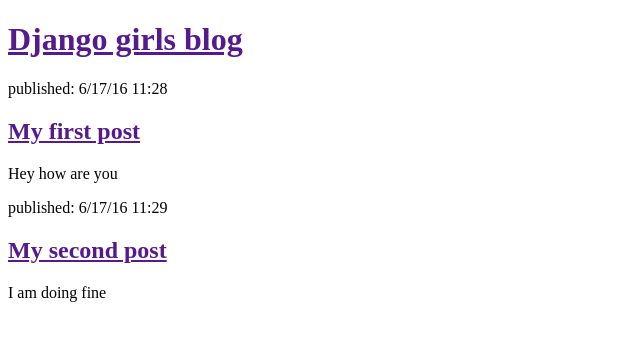
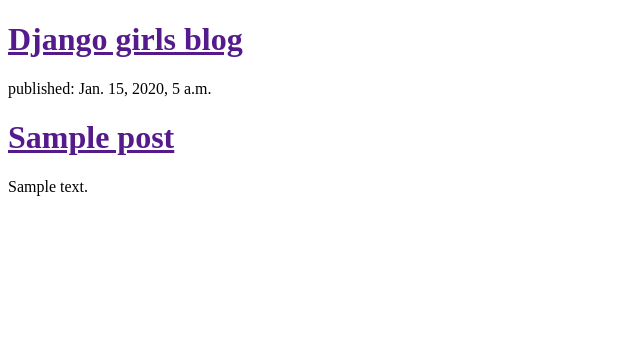
Before and after one commit to Brandon9598/my-first-blog, a Django app: template blog/templates/blog/post_list.html in a window 1280 px wide. Shown: the top 341 px of the page, without its empty margins (0-640 px from the left). Run offline with Django 3.2, Linux system fonts and the light colour scheme; the template is opened without the code that fills it: values that come from a table or form of the project are taken from there, others are empty; tables that the repository leaves empty hold one stand-in row (values such as "Sample post").

Commit message:
Modified templates to display posts from database.

```diff
--- a/blog/templates/blog/post_list.html
+++ b/blog/templates/blog/post_list.html
@@ -7,17 +7,12 @@
        <div>
            <h1><a href="">Django girls blog</a></h1>
        </div>
-
-       <div>
-           <p>published: 6/17/16 11:28</p>
-           <h2><a href="">My first post</a></h2>
-           <p>Hey how are you</p>
-       </div>
-
-       <div>
-           <p> published: 6/17/16 11:29</p>
-           <h2><a href="">My second post</a></h2>
-           <p>I am doing fine</p>
-       </div>
+        {% for post in posts %}
+           <div>
+              <p>published: {{ post.published_date }}</p>
+              <h1><a href="">{{ post.title }}</a></h1>
+              <p>{{ post.text|linebreaks }}</p>
+           </div>
+        {% endfor %}
    </body>
 </html>
--- a/blog/views.py
+++ b/blog/views.py
@@ -1,6 +1,9 @@
 from django.shortcuts import render
+from django.utils import timezone
+from .models import Post
 
 # Create your views here.
 
 def post_list(request):
-    return render(request, 'blog/post_list.html', {})
+    posts = Post.objects.filter(published_date__lte=timezone.now()).order_by('published_date')
+    return render(request, 'blog/post_list.html', {'posts': posts})
```
